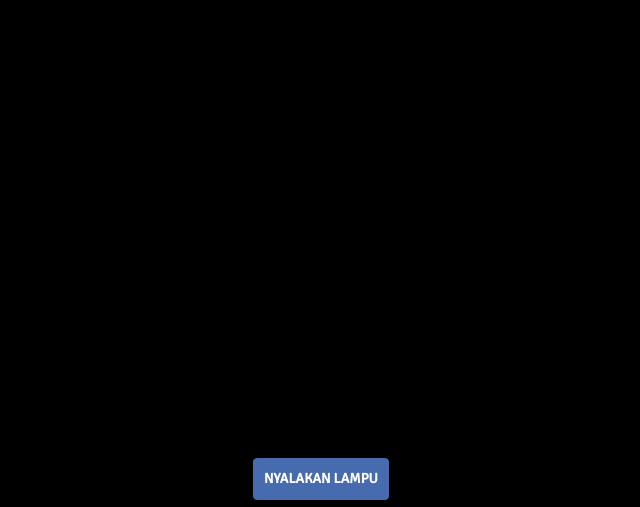
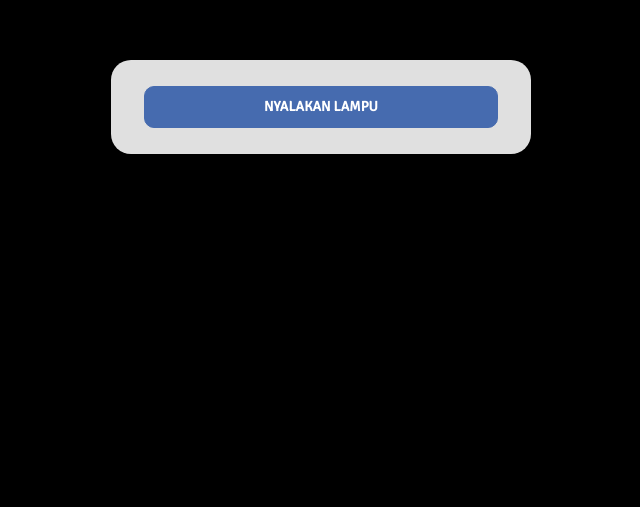
Before and after one commit to wiranto11/icha-birthday, a website: page index.html in a window 1280 px wide. Shown: the part 293-800 px from the top of the page, without its empty margins (319-959 px from the left). Drawn offline with nearby package versions, Linux system fonts and the light colour scheme.

Commit message:
Center birthday action buttons

```diff
--- a/stylesheet.css
+++ b/stylesheet.css
@@ -1308,3 +1308,41 @@ audio {
     		-webkit-transform: scale(0.9);
     	}
     }*/
+/* Centered birthday action panel */
+.navbar.navbar-fixed-bottom {
+    top: 50%;
+    right: auto;
+    bottom: auto;
+    left: 50%;
+    width: min(92vw, 420px);
+    padding: 18px;
+    border: 0;
+    border-radius: 20px;
+    background: rgba(255, 255, 255, 0.88);
+    box-shadow: 0 12px 35px rgba(0, 0, 0, 0.25);
+    transform: translate(-50%, -50%);
+}
+
+.navbar.navbar-fixed-bottom .row,
+.navbar.navbar-fixed-bottom .col-md-6 {
+    width: 100%;
+    margin: 0;
+}
+
+.navbar.navbar-fixed-bottom .btn-primary {
+    display: block;
+    width: 100%;
+    margin: 8px 0;
+    border-radius: 10px;
+}
+
+@media (max-width: 480px) {
+    .navbar.navbar-fixed-bottom {
+        padding: 12px;
+    }
+
+    .navbar.navbar-fixed-bottom .btn-primary {
+        padding: 8px;
+        font-size: 12px;
+    }
+}
```
